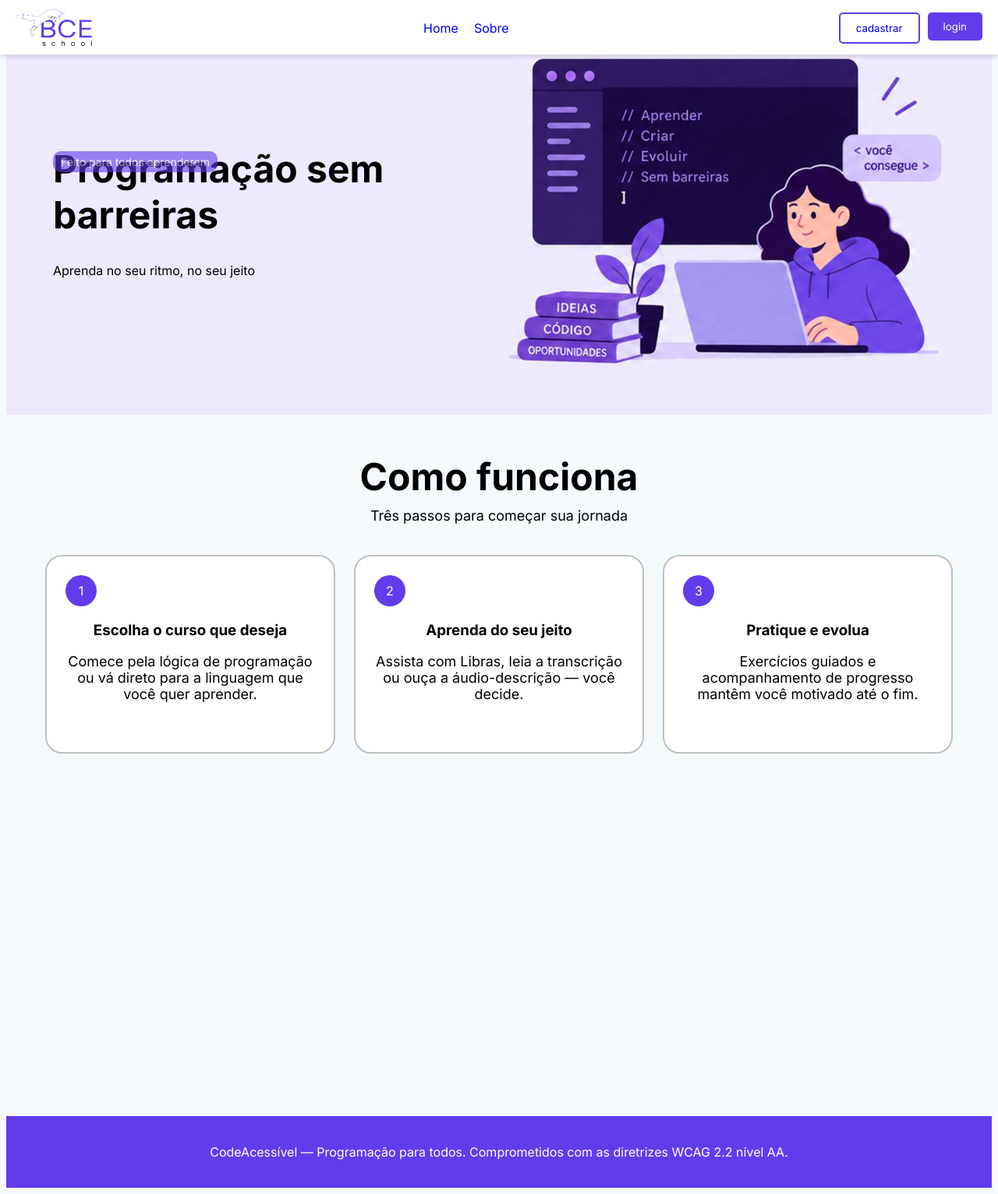
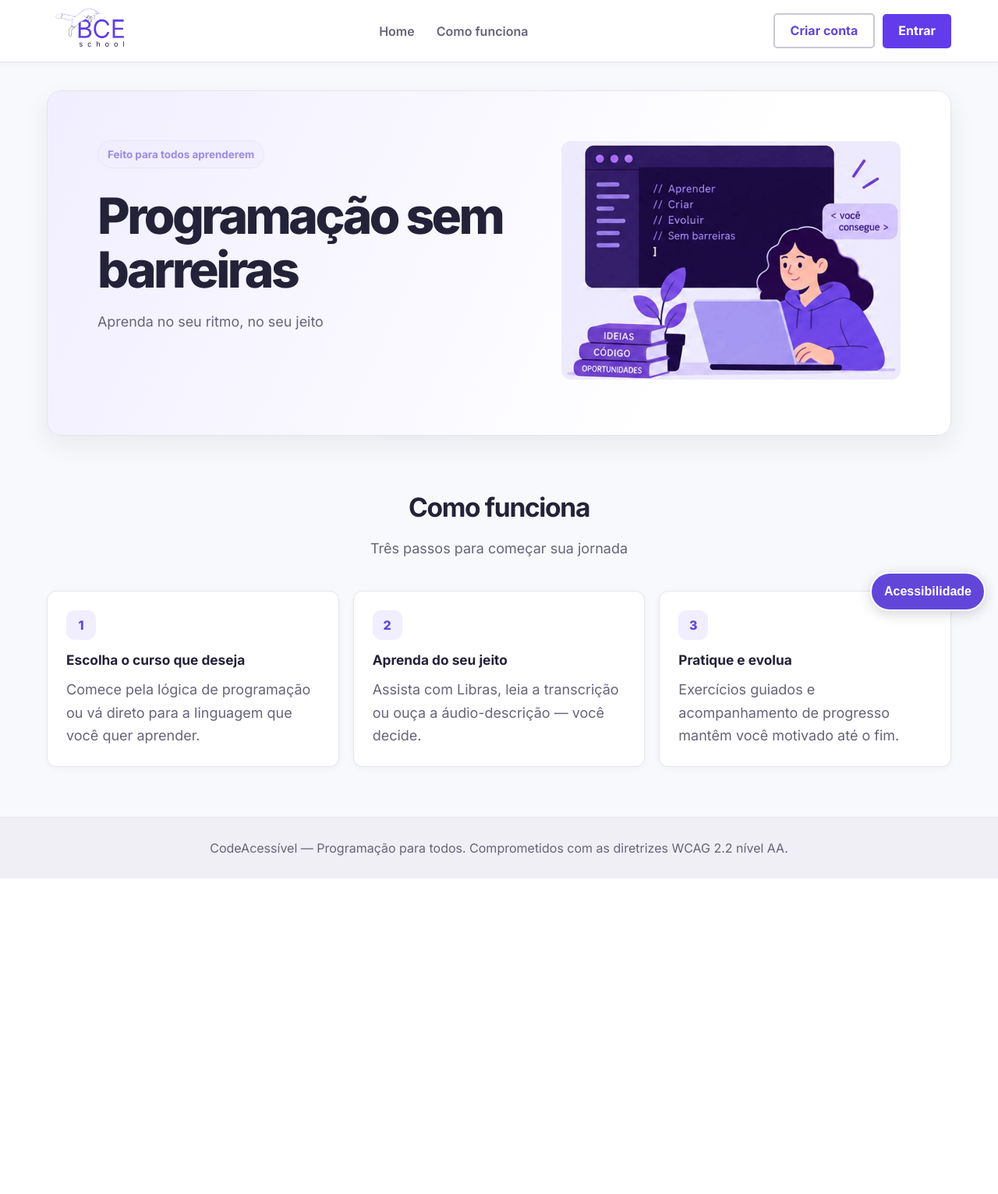
Before and after one commit to ackgabriel17/BCE-School-Front, a PHP site: page / in a window 1280 px wide. Shown: the whole page at 78% size. After the commit the page ends 1127 px from the top, so only its background shows below. Run offline with PHP 8.4, Linux system fonts and the light colour scheme; some libraries are stand-ins or nearby versions.

Commit message:
Front quase pronto

```diff
--- /dev/null
+++ b/CSS/acessibilidade.css
@@ -0,0 +1,28 @@
+/* Recursos globais de acessibilidade da BCE School */
+html { scroll-behavior: smooth; }
+html.a11y-text-plus { font-size: 112.5%; }
+html.a11y-text-max { font-size: 125%; }
+html.a11y-spacing body,
+html.a11y-spacing body p,
+html.a11y-spacing body li,
+html.a11y-spacing body label { line-height: 1.9 !important; letter-spacing: .035em !important; word-spacing: .12em !important; }
+html.a11y-contrast body { filter: contrast(1.35); }
+html.a11y-contrast :focus-visible { outline: 3px solid #ffdf00 !important; outline-offset: 4px !important; }
+html.a11y-reduced-motion *,
+html.a11y-reduced-motion *::before,
+html.a11y-reduced-motion *::after { animation-duration: .01ms !important; animation-iteration-count: 1 !important; transition-duration: .01ms !important; scroll-behavior: auto !important; }
+:where(a, button, input, select, textarea, [tabindex]):focus-visible { outline: 3px solid #f4c542; outline-offset: 3px; }
+.a11y-skip-link { position: fixed; z-index: 10001; top: 8px; left: 8px; padding: 12px 16px; background: #fff; color: #111; border: 2px solid #111; border-radius: 8px; transform: translateY(-150%); }
+.a11y-skip-link:focus { transform: translateY(0); }
+.a11y-widget { position: fixed; z-index: 10000; right: 16px; bottom: 16px; font: 16px/1.4 Arial, sans-serif; color: #111; }
+.a11y-toggle { border: 2px solid #fff; border-radius: 999px; padding: 12px 16px; min-height: 48px; background: #25205b; color: #fff; font-weight: 700; cursor: pointer; box-shadow: 0 3px 14px #0005; }
+.a11y-panel { width: min( min(340px, calc(100vw - 32px)), 340px); margin-top: 8px; padding: 16px; border: 2px solid #25205b; border-radius: 14px; background: #fff; color: #171717; box-shadow: 0 8px 30px #0004; }
+.a11y-panel[hidden] { display: none; }
+.a11y-panel h2 { margin: 0 0 12px; font-size: 1.15rem; }
+.a11y-panel p { margin: 0 0 10px; font-size: .9rem; }
+.a11y-controls { display: grid; grid-template-columns: 1fr 1fr; gap: 8px; }
+.a11y-controls button { min-height: 44px; padding: 9px; border: 1px solid #514b78; border-radius: 8px; background: #f4f2ff; color: #17123d; font: inherit; font-size: .9rem; cursor: pointer; }
+.a11y-controls button[aria-pressed="true"] { background: #25205b; color: #fff; }
+.a11y-controls .a11y-reset { grid-column: 1 / -1; background: #eee; color: #111; }
+.a11y-status { position: absolute; width: 1px; height: 1px; padding: 0; margin: -1px; overflow: hidden; clip: rect(0,0,0,0); white-space: nowrap; border: 0; }
+@media (max-width: 480px) { .a11y-widget { right: 10px; bottom: 10px; } }
--- /dev/null
+++ b/CSS/design-system.css
@@ -0,0 +1,321 @@
+/* =========================================================
+   BCE SCHOOL — DESIGN SYSTEM v2
+   Direção visual: moderna, minimalista e tema claro.
+   Este arquivo deve ser carregado depois dos CSS específicos.
+========================================================= */
+
+@import url('https://fonts.googleapis.com/css2?family=Inter:wght@400;500;600;700;800&display=swap');
+
+:root {
+  color-scheme: light;
+  --bce-primary: #6246D9;
+  --bce-primary-hover: #5035C2;
+  --bce-primary-pressed: #4229A8;
+  --bce-primary-soft: #F1EEFF;
+  --bce-accent: #8C7AE6;
+  --bce-bg: #F8F9FC;
+  --bce-surface: #FFFFFF;
+  --bce-surface-soft: #F5F6FA;
+  --bce-text: #242238;
+  --bce-text-muted: #66647A;
+  --bce-border: #E4E5ED;
+  --bce-border-strong: #C9C8D8;
+  --bce-success: #18794E;
+  --bce-success-bg: #EAF7F0;
+  --bce-warning: #8A5A00;
+  --bce-danger: #B42318;
+  --bce-danger-bg: #FFF1F0;
+  --bce-focus: #E0A800;
+  --bce-radius-sm: 8px;
+  --bce-radius: 12px;
+  --bce-radius-lg: 18px;
+  --bce-shadow-sm: 0 2px 8px rgba(28, 24, 58, .04);
+  --bce-shadow: 0 12px 32px rgba(28, 24, 58, .07);
+  --bce-content-width: 1160px;
+  --bce-transition: 160ms ease;
+}
+
+*, *::before, *::after { box-sizing: border-box; }
+html { min-width: 320px; scroll-behavior: smooth; }
+body {
+  margin: 0;
+  min-height: 100vh;
+  background: var(--bce-bg) !important;
+  color: var(--bce-text) !important;
+  font-family: Inter, system-ui, -apple-system, BlinkMacSystemFont, "Segoe UI", sans-serif !important;
+  font-size: 16px;
+  line-height: 1.65;
+  -webkit-font-smoothing: antialiased;
+}
+img { max-width: 100%; }
+a { color: var(--bce-primary); text-underline-offset: .2em; }
+a:hover { color: var(--bce-primary-hover); }
+button, input, textarea, select { font: inherit; }
+button { cursor: pointer; }
+:where(a, button, input, textarea, select, [tabindex]):focus-visible {
+  outline: 3px solid var(--bce-focus) !important;
+  outline-offset: 3px !important;
+}
+::selection { background: #DED8FF; color: #21164D; }
+
+/* Cabeçalhos e navegação */
+nav {
+  position: sticky !important;
+  inset-block-start: 0;
+  z-index: 1000;
+  width: 100%;
+  min-height: 76px !important;
+  height: auto !important;
+  background: rgba(255,255,255,.96) !important;
+  border-bottom: 1px solid var(--bce-border) !important;
+  box-shadow: var(--bce-shadow-sm) !important;
+  backdrop-filter: blur(12px);
+}
+.div-nav {
+  width: min(100% - 48px, var(--bce-content-width));
+  min-height: 76px;
+  margin: 0 auto !important;
+  padding: 10px 0 !important;
+  display: flex !important;
+  align-items: center;
+  justify-content: space-between;
+  gap: 28px !important;
+}
+.logo { width: 112px; height: 52px; object-fit: contain; }
+.list-nav { display: flex; gap: 28px; margin: 0; padding: 0; list-style: none; }
+.list-nav a { color: var(--bce-text-muted); font-weight: 600; text-decoration: none; transition: color var(--bce-transition); }
+.list-nav a:hover, .list-nav a[aria-current="page"] { color: var(--bce-primary); }
+.buttons-nav { display: flex; align-items: center; gap: 10px; }
+.buttons-nav a { text-decoration: none; }
+
+/* Cabeçalho interno */
+body > header, header.bce-header {
+  min-height: 72px;
+  width: 100%;
+  padding: 12px max(24px, calc((100% - var(--bce-content-width)) / 2));
+  display: flex;
+  align-items: center;
+  justify-content: space-between;
+  gap: 20px;
+  background: var(--bce-surface) !important;
+  border-bottom: 1px solid var(--bce-border) !important;
+  box-shadow: var(--bce-shadow-sm) !important;
+}
+.bce-brand, header > a:first-child {
+  color: var(--bce-text) !important;
+  font-weight: 800;
+  font-size: 1.05rem;
+  letter-spacing: -.035em;
+  text-decoration: none;
+}
+.bce-brand span { color: var(--bce-primary); }
+.perfil_link { display: inline-flex !important; align-items: center; justify-content: center; border-radius: 50%; }
+.foto_menu { width: 44px !important; height: 44px !important; object-fit: cover; border: 2px solid #E5E0FF !important; border-radius: 50%; }
+
+/* Botões */
+.buttons-nav button, .buttons-nav a, .button-login, .conta-box button, .botao-exercicio,
+.button-group button, .conta-box .botao, .conta-box .sair, .btnfala,
+.bce-button {
+  min-height: 44px;
+  display: inline-flex;
+  align-items: center;
+  justify-content: center;
+  gap: 8px;
+  padding: 10px 18px;
+  border: 1px solid transparent;
+  border-radius: 10px;
+  background: var(--bce-primary);
+  color: #fff !important;
+  font-weight: 700;
+  line-height: 1.3;
+  text-decoration: none;
+  transition: background var(--bce-transition), border-color var(--bce-transition), box-shadow var(--bce-transition), transform var(--bce-transition);
+}
+.buttons-nav button:hover, .button-login:hover, .conta-box button:hover,
+.botao-exercicio:hover, .button-group button:hover, .bce-button:hover {
+  background: var(--bce-primary-hover);
+  color: #fff !important;
+  box-shadow: 0 4px 12px rgba(98,70,217,.18);
+}
+.buttons-nav #cadastrar, .button-group #verifyButton, .btnfala,
+.bce-button-secondary {
+  background: #fff !important;
+  color: var(--bce-primary) !important;
+  border-color: var(--bce-border-strong) !important;
+}
+.buttons-nav #cadastrar:hover, .button-group #verifyButton:hover, .btnfala:hover,
+.bce-button-secondary:hover { background: var(--bce-primary-soft) !important; border-color: var(--bce-primary) !important; }
+button:disabled { opacity: .58; cursor: not-allowed; }
+
+/* Página inicial */
+#conteudo-principal.container {
+  width: min(100% - 48px, var(--bce-content-width));
+  min-height: 430px;
+  margin: 36px auto;
+  padding: clamp(28px, 5vw, 64px);
+  display: grid;
+  grid-template-columns: minmax(0, 1.1fr) minmax(280px, .9fr);
+  align-items: center;
+  gap: clamp(28px, 5vw, 64px);
+  background: linear-gradient(115deg, #F1EEFF 0%, #FFFFFF 72%);
+  border: 1px solid var(--bce-border);
+  border-radius: var(--bce-radius-lg);
+  box-shadow: var(--bce-shadow);
+}
+#conteudo-principal.container > div { min-width: 0; margin: 0 !important; }
+#conteudo-principal.container > div:first-child { text-align: left; }
+#conteudo-principal.container > div:last-child img { width: 100%; height: auto !important; max-height: 360px; object-fit: contain; border-radius: var(--bce-radius); }
+.container-title { max-width: 650px; margin: 12px 0 16px; color: var(--bce-text); font-size: clamp(2.35rem, 5vw, 4.15rem); font-weight: 800; line-height: 1.08; letter-spacing: -.055em; }
+.container-badge { display: inline-flex; width: fit-content; margin: 0; padding: 6px 12px; border: 1px solid #E1DBFF; border-radius: 999px; background: var(--bce-primary-soft); color: var(--bce-primary); font-size: .84rem; font-weight: 700; }
+#conteudo-principal.container p:not(.container-badge) { max-width: 540px; color: var(--bce-text-muted); font-size: 1.12rem; }
+.section { width: min(100% - 48px, var(--bce-content-width)); height: auto !important; margin: 64px auto !important; padding: 0 !important; }
+.section > div:first-child { margin-bottom: 26px; }
+.section-title { margin: 0 0 8px; color: var(--bce-text); font-size: clamp(1.65rem, 3vw, 2.1rem); letter-spacing: -.04em; }
+.section > div:first-child p { color: var(--bce-text-muted); }
+.section ol { display: grid; grid-template-columns: repeat(3, minmax(0, 1fr)); gap: 18px !important; margin: 0; padding: 0  !important; list-style: none; }
+.card { min-width: 0; padding: 24px; border: 1px solid var(--bce-border); border-radius: var(--bce-radius); background: var(--bce-surface); box-shadow: var(--bce-shadow-sm); text-align: left; }
+.card h3 { margin: 12px 0 8px; color: var(--bce-text); font-size: 1.08rem; }
+.card p { margin: 0; color: var(--bce-text-muted); }
+.number { display: inline-grid; width: 38px; height: 38px; place-items: center; border-radius: 11px; background: var(--bce-primary-soft); color: var(--bce-primary); font-weight: 800; }
+footer { margin-top: 64px; padding: 26px 24px; background: #F0EFF6 !important; color: var(--bce-text-muted) !important; border-top: 1px solid var(--bce-border); text-align: center; }
+footer p { max-width: var(--bce-content-width); margin: 0 auto; }
+
+/* Login, cadastro e perfil */
+.conta-container {
+  min-height: 100vh;
+  display: flex;
+  align-items: center;
+  justify-content: center;
+  padding: 32px 18px;
+  background: radial-gradient(circle at 12% 8%, #EEE9FF 0, transparent 34%), var(--bce-bg) !important;
+}
+.conta-box {
+  width: min(100%, 460px);
+  display: flex;
+  flex-direction: column;
+  align-items: stretch !important;
+  padding: clamp(26px, 5vw, 42px);
+  background: var(--bce-surface) !important;
+  color: var(--bce-text) !important;
+  border: 1px solid var(--bce-border) !important;
+  border-radius: var(--bce-radius-lg) !important;
+  box-shadow: var(--bce-shadow) !important;
+}
+.conta-box h1 { margin: 0 0 8px; color: var(--bce-text) !important; font-size: clamp(1.8rem, 4vw, 2.2rem); font-weight: 800; letter-spacing: -.045em; }
+.conta-box h1::after { content: ""; display: block; width: 42px; height: 4px; margin-top: 12px; border-radius: 99px; background: var(--bce-primary); }
+.conta-box form { width: 100%; display: flex; flex-direction: column; align-items: stretch !important; gap: 8px; margin: 22px 0 0; }
+.conta-box label { margin: 0 0 2px; color: var(--bce-text) !important; font-size: .92rem; font-weight: 650; }
+.conta-box input:not([type="checkbox"]):not([type="file"]) {
+  width: 100%; min-height: 48px; margin: 0 0 10px; padding: 11px 13px;
+  border: 1px solid var(--bce-border-strong) !important; border-radius: var(--bce-radius-sm);
+  background: #fff !important; color: var(--bce-text) !important;
+}
+.conta-box input:focus { border-color: var(--bce-primary) !important; box-shadow: 0 0 0 3px rgba(98,70,217,.13); outline: none; }
+.conta-box button { width: 100%; margin-top: 8px; }
+.conta-link { margin: 22px 0 0; color: var(--bce-text-muted) !important; text-align: center; }
+.conta-link a { color: var(--bce-primary); font-weight: 700; }
+.erro { padding: 12px 14px; border: 1px solid #F2C3BF; border-radius: var(--bce-radius-sm); background: var(--bce-danger-bg); color: #8F1D16; }
+.conta-box .foto_perfil { width: 128px; height: 128px; margin: 16px auto; border: 4px solid var(--bce-primary-soft); border-radius: 50%; object-fit: cover; }
+.conta-box .botao, .conta-box .sair { display: inline-flex; align-items: center; justify-content: center; width: 100%; margin-top: 10px; }
+.conta-box .sair { background: var(--bce-danger-bg); border-color: #F2C3BF; color: var(--bce-danger) !important; }
+.conta-box .sair:hover { background: #FFE4E1; color: #8F1D16 !important; }
+.conta-box form input[type="file"] { max-width: 100%; margin: 6px 0 12px; color: var(--bce-text-muted); }
+
+/* Lista de aulas */
+body:has(.aulas-lista) { background: var(--bce-bg) !important; }
+.aulas-lista { width: min(100% - 40px, 900px); margin: 34px auto 64px; display: grid; gap: 14px; }
+.aulas-lista > a, .aulas-lista > .aula_fechada {
+  display: flex; align-items: center; gap: 16px; width: 100%; min-height: 84px; margin: 0; padding: 19px 22px;
+  border: 1px solid var(--bce-border) !important; border-left: 4px solid transparent !important;
+  border-radius: var(--bce-radius); background: var(--bce-surface) !important;
+  box-shadow: var(--bce-shadow-sm); text-decoration: none;
+  transition: border-color var(--bce-transition), transform var(--bce-transition), box-shadow var(--bce-transition);
+}
+.aulas-lista > a:hover { transform: translateY(-2px); border-color: #C8BFFF !important; box-shadow: var(--bce-shadow); }
+.aulas-lista h2 { flex: 1; margin: 0; color: var(--bce-text) !important; font-size: 1.04rem; font-weight: 650; }
+.aulas-lista p { margin: 0; color: var(--bce-text-muted); font-size: .84rem; font-weight: 700; text-transform: capitalize; }
+.aulas-lista .aula_concluida { border-left-color: #269765 !important; }
+.aulas-lista .aula_concluida p { color: var(--bce-success); }
+.aulas-lista .aula_afazer { border-left-color: var(--bce-primary) !important; background: #FBFAFF !important; }
+.aulas-lista .aula_afazer p { color: var(--bce-primary); }
+.aulas-lista .aula_fechada { border-left-color: #B9BAC5 !important; background: #F0F1F5 !important; box-shadow: none; }
+.aulas-lista .aula_fechada h2, .aulas-lista .aula_fechada p { color: #777789 !important; }
+
+/* Página da aula */
+.aula-container { width: min(100% - 40px, 960px); margin: 0 auto; padding: 38px 0 64px; }
+.aula-container > h1 { margin: 0 0 24px; color: var(--bce-text) !important; font-size: clamp(1.8rem, 4vw, 2.45rem); font-weight: 800; line-height: 1.2; letter-spacing: -.045em; }
+.aula-container > h1::after { content: ""; display: block; width: 48px; height: 4px; margin-top: 14px; border-radius: 99px; background: var(--bce-primary); }
+.video-container { width: 100%; aspect-ratio: 16 / 9; overflow: hidden; margin-bottom: 26px; border: 1px solid var(--bce-border); border-radius: var(--bce-radius); background: #171522; box-shadow: var(--bce-shadow); }
+.video-container iframe { display: block; width: 100%; height: 100%; border: 0; }
+.conteudo { margin-bottom: 24px; padding: clamp(20px, 4vw, 30px); border: 1px solid var(--bce-border); border-radius: var(--bce-radius); background: var(--bce-surface); color: var(--bce-text) !important; line-height: 1.85; overflow-wrap: anywhere; }
+.btnfala { margin: 0 0 14px; }
+#status-leitura { min-height: 1.5em; color: var(--bce-text-muted); font-size: .9rem; }
+.exercicio { margin-top: 24px; padding: clamp(20px, 4vw, 28px); border: 1px solid var(--bce-border); border-left: 4px solid var(--bce-primary); border-radius: var(--bce-radius); background: var(--bce-surface); }
+.exercicio h2 { margin: 0 0 8px; color: var(--bce-text) !important; font-size: 1.35rem; }
+.exercicio p { color: var(--bce-text-muted) !important; }
+.botao-exercicio { display: inline-flex; align-items: center; justify-content: center; }
+
+/* Editor: interface clara e área de código escura */
+body:has(.editor-container) { background: var(--bce-bg) !important; color: var(--bce-text) !important; }
+.editor-container { width: min(100%, 1000px); margin: 0 auto 24px; padding: clamp(20px, 4vw, 32px) !important; background: var(--bce-surface) !important; border: 1px solid var(--bce-border) !important; border-radius: var(--bce-radius-lg) !important; box-shadow: var(--bce-shadow) !important; color: var(--bce-text) !important; }
+.editor-container h1 { margin: 0 0 18px; color: var(--bce-text) !important; font-size: clamp(1.65rem, 4vw, 2.2rem); font-weight: 800; letter-spacing: -.04em; }
+.editor-container h1::after { content: ""; display: block; width: 46px; height: 4px; margin-top: 12px; border-radius: 99px; background: var(--bce-primary) !important; }
+.editor-container > div:not(#editor-container):not(#loading):not(#output):not(.button-group) { margin-bottom: 20px; color: var(--bce-text-muted) !important; }
+.editor-container label { display: block; margin: 10px 0 8px; color: var(--bce-text); font-weight: 650; }
+#editor-container { width: 100%; min-height: 320px; overflow: hidden; border: 1px solid #343044 !important; border-radius: 10px !important; }
+#stdin { width: 100%; min-height: 110px; padding: 13px; background: #fff !important; color: var(--bce-text) !important; border: 1px solid var(--bce-border-strong) !important; border-radius: 10px; }
+#runButton { background: var(--bce-primary) !important; color: #fff !important; }
+#verifyButton { background: #fff !important; color: var(--bce-primary) !important; border: 1px solid var(--bce-primary) !important; }
+.console { min-height: 110px; padding: 16px; background: #191827 !important; color: #F0EDFF !important; border: 1px solid #343044; border-radius: 10px !important; font-family: Consolas, "Courier New", monospace; }
+body:has(.editor-container) > a:last-of-type { display: inline-flex; align-items: center; justify-content: center; min-height: 44px; width: fit-content; margin: 0 auto 30px; padding: 10px 18px; border-radius: 10px; background: var(--bce-primary); color: #fff; font-weight: 700; text-decoration: none; }
+
+/* Widget de acessibilidade acompanha a identidade visual */
+.a11y-toggle { background: var(--bce-primary) !important; border: 2px solid #fff !important; border-radius: 999px !important; box-shadow: 0 4px 16px rgba(36,34,56,.18) !important; }
+.a11y-panel { border: 1px solid var(--bce-border) !important; border-radius: var(--bce-radius) !important; box-shadow: var(--bce-shadow) !important; }
+.a11y-controls button { border-color: var(--bce-border-strong) !important; border-radius: 9px !important; }
+.a11y-controls button[aria-pressed="true"] { background: var(--bce-primary) !important; color: #fff !important; }
+
+/* Responsividade */
+@media (max-width: 760px) {
+  .div-nav { width: min(100% - 32px, var(--bce-content-width)); flex-wrap: wrap; gap: 10px 16px !important; }
+  .list-nav { gap: 16px; }
+  #conteudo-principal.container { width: min(100% - 28px, var(--bce-content-width)); grid-template-columns: 1fr; margin: 20px auto; padding: 28px 22px; }
+  #conteudo-principal.container > div:last-child img { max-height: 260px; }
+  .section { width: min(100% - 28px, var(--bce-content-width)); margin: 42px auto !important; }
+  .section ol { grid-template-columns: 1fr !important; }
+  .aulas-lista > a, .aulas-lista > .aula_fechada { align-items: flex-start; flex-direction: column; gap: 6px; padding: 17px; }
+  .aula-container { padding-top: 26px; }
+  .editor-container { padding: 20px !important; }
+  .button-group { display: flex; flex-direction: column; }
+  .button-group button { width: 100%; }
+}
+@media (max-width: 480px) {
+  .div-nav { justify-content: center; }
+  .logo { width: 96px; }
+  .buttons-nav { width: 100%; justify-content: center; }
+  body > header, header.bce-header { padding: 12px 16px; }
+  .conta-box { padding: 24px 20px; }
+  .aula-container { width: min(100% - 28px, 960px); }
+  #editor-container { min-height: 280px; }
+}
+@media (prefers-reduced-motion: reduce) {
+  *, *::before, *::after { scroll-behavior: auto !important; animation-duration: .01ms !important; animation-iteration-count: 1 !important; transition-duration: .01ms !important; }
+}
+
+/* Acabamento de navegação e títulos de páginas internas */
+.auth-brand { display: inline-block; margin-bottom: 22px; font-size: 1.2rem; }
+.auth-brand span { color: var(--bce-primary); }
+.header-back { color: var(--bce-text-muted); font-size: .92rem; font-weight: 650; text-decoration: none; }
+.header-back:hover { color: var(--bce-primary); }
+.page-intro { margin-bottom: 8px; }
+.page-eyebrow { margin: 0 0 5px; color: var(--bce-primary); font-size: .76rem; font-weight: 800; letter-spacing: .1em; }
+.page-intro h1 { margin: 0; color: var(--bce-text); font-size: clamp(1.8rem, 4vw, 2.35rem); font-weight: 800; letter-spacing: -.045em; }
+.page-intro > p:last-child { margin: 5px 0 0; color: var(--bce-text-muted); }
+.profile-email { margin: -2px 0 12px; color: var(--bce-text-muted); text-align: center; overflow-wrap: anywhere; }
+.editor-continue { display: flex !important; width: fit-content; margin: 0 auto 32px !important; }
+@media (max-width: 480px) {
+  .page-intro { margin-bottom: 4px; }
+  .auth-brand { margin-bottom: 16px; }
+}
+
+body:has(.bce-header) .bce-header + .conta-container { min-height: calc(100vh - 72px); }
--- a/index.html
+++ b/index.html
@@ -4,29 +4,32 @@
     <meta charset="UTF-8">
     <meta name="viewport" content="width=device-width, initial-scale=1.0">
     <link rel="stylesheet" href="CSS/style.css">
+    <link rel="stylesheet" href="CSS/design-system.css">
+    <link rel="stylesheet" href="CSS/acessibilidade.css">
+    <script src="acessibilidade.js" defer></script>
     <link rel="shortcut icon" href="imgs/Group 4 (3) (1).png" type="image/x-icon">
     <title>BCE School</title>
 </head>
 <body>
     <nav>
         <div class="div-nav">
-            <img class="logo" src="imgs/Frame 3.png" alt="" >
+            <a href="index.html" aria-label="BCE School - página inicial"><img class="logo" src="imgs/Frame 3.png" alt="BCE School"></a>
 
             <div>
                 <ul class="list-nav">
                     <li><a href="index.html">Home</a></li>
-                    <li><a href="sobre.html">Sobre</a></li>
+                    <li><a href="#como-funciona">Como funciona</a></li>
                 </ul>
             </div>
 
             <div class="buttons-nav">
-                <a href="pages/cadastro.php"><button id="cadastrar">cadastrar</button></a>
-                <a href="pages/login.php"><button id="login">login</button></a>
+                <a id="cadastrar" href="pages/cadastro.php">Criar conta</a>
+                <a id="login" href="pages/login.php">Entrar</a>
             </div>
         </div>
     </nav>
 
-    <div class="container">
+    <main id="conteudo-principal" class="container" tabindex="-1">
         <div style="margin: auto;">
             <p class="container-badge">Feito para todos aprenderem</p>
                 <h1 class="container-title">Programação sem barreiras</h1>
@@ -38,12 +41,12 @@
         </div>
 
         <div style="margin: auto;">
-            <img src="imgs/image.jpg" alt="" style="height: 400px;">
+            <img src="imgs/image.jpg" alt="Ilustração de apoio à aprendizagem de programação">
         </div>
-    </div>
+    </main>
 
 
-    <div class="section" style="margin: auto; align-items: center; text-align: center; padding: 50px 0;">
+    <div id="como-funciona" class="section" style="margin: auto; align-items: center; text-align: center; padding: 50px 0;">
         <div>
             <h2 class="section-title">Como funciona</h2>
             <p>Três passos para começar sua jornada</p>
@@ -66,7 +69,6 @@
                 <p>Exercícios guiados e acompanhamento de progresso mantêm você motivado até o fim.</p>
             </li>
         </ol>
-        </div>
     </div>
 
     <footer>
--- a/pages/js/ui.js
+++ b/pages/js/ui.js
@@ -31,7 +31,9 @@ document.addEventListener("DOMContentLoaded", () => {
                 theme: 'vs-dark',
                 automaticLayout: true,
                 tabSize: 4,
-                minimap: { enabled: false }
+                minimap: { enabled: false },
+                accessibilitySupport: 'on',
+                ariaLabel: 'Editor de código Java'
             });
         });
     }
```
Also changed, not shown: DESIGN-SYSTEM-README.md (added, +30 -0 lines), acessibilidade.js (added, +99 -0 lines), pages/aula.php (+46 -24 lines), pages/aulas.php (+18 -2 lines), pages/cadastro.php (+11 -5 lines), pages/login.php (+9 -3 lines), pages/tarefa.php (+24 -8 lines), pages/usuario.php (+16 -3 lines).
